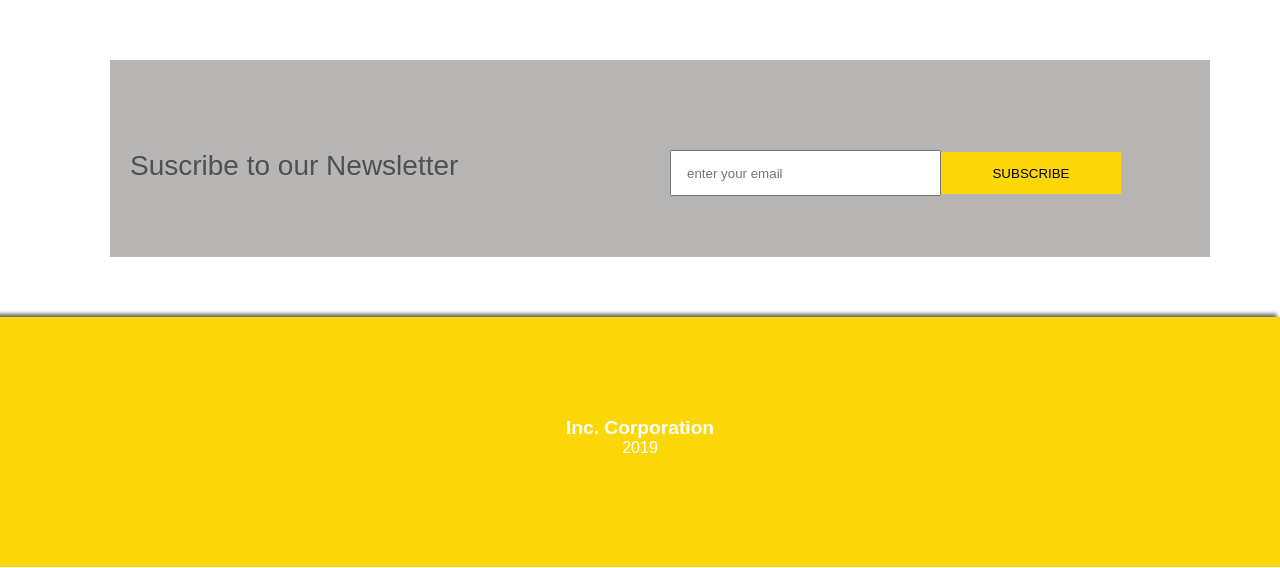
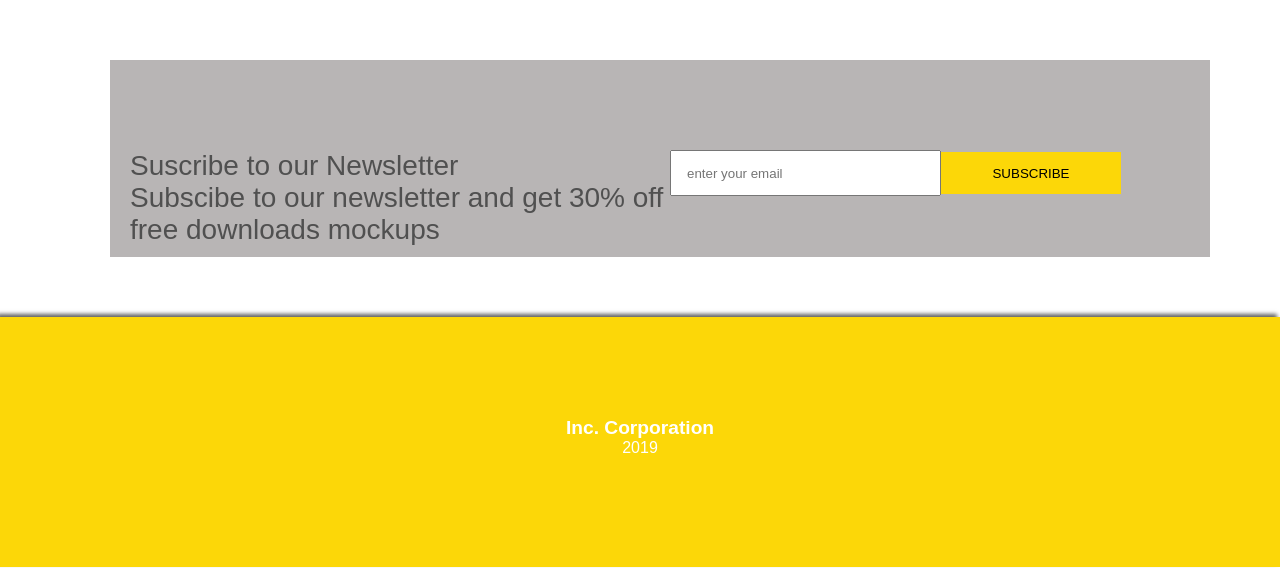
Before and after one commit to katrinkattt/react-app-yellow, a React (Create React App) app in the folder app-lending/yell-app/: page / in a window 1280 px wide. Shown: the part 3544-4112 px from the top of the page. Built offline with nearby package versions, Linux system fonts and the light colour scheme.

Commit message:
add text for feedback

```diff
--- a/app-lending/yell-app/src/components/fedback.jsx
+++ b/app-lending/yell-app/src/components/fedback.jsx
@@ -5,7 +5,9 @@ export default class Feedback extends Component{
         return(
             <div className="feedback">
                 <div className="feed__block">
-                    <div className="title__feed">Suscribe to our Newsletter</div>
+                    <div className="title__feed">Suscribe to our Newsletter
+                    <div className="feed__text">Subscibe to our newsletter and get 30% off free downloads mockups</div>
+                    </div>
                     <div className="feedback__inputs">
                         <input className="feed__input" type="text" id="email" placeholder="enter your email"/>
                         <input type="submit" className="feed__btn" id="send" value="SUBSCRIBE"/>
```
